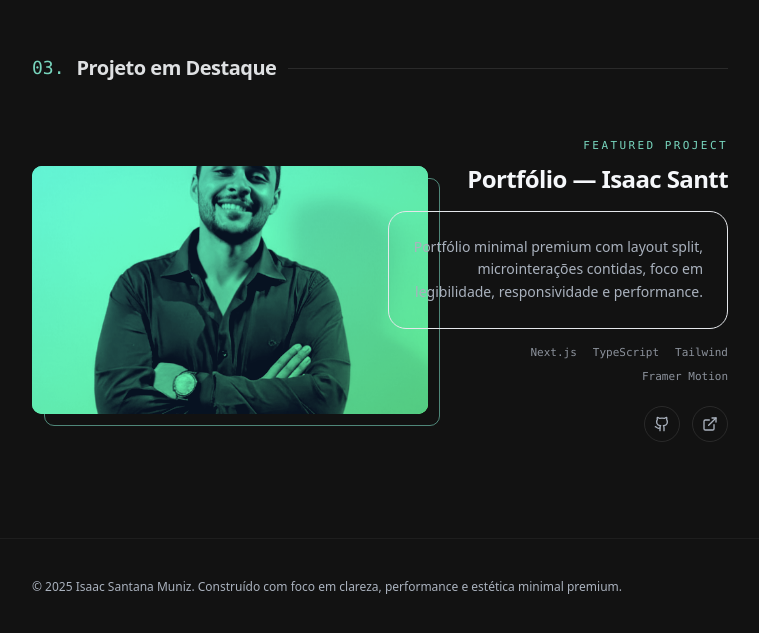
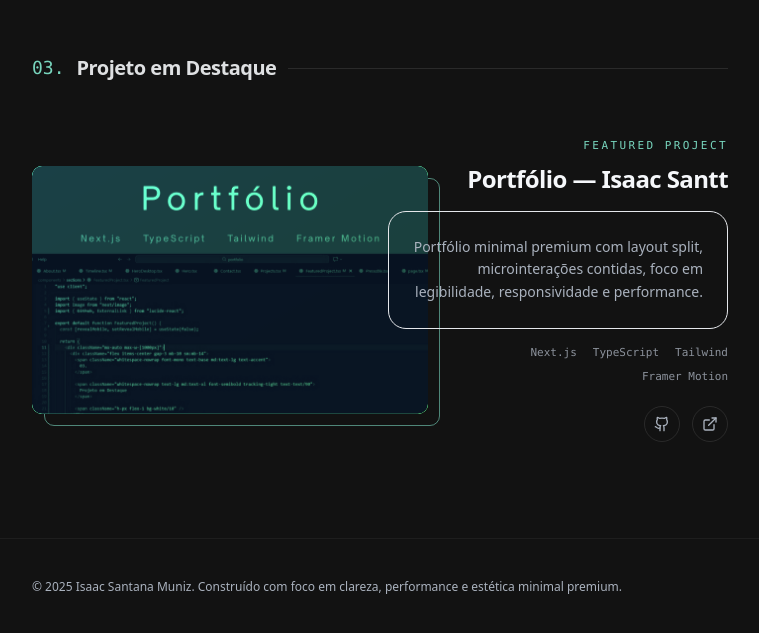
Before and after one commit to okisantt/portfolio, a Next.js app: page / in a window 1280 px wide. Shown: the part 1691-2324 px from the top of the page, without its empty margins (520-1279 px from the left). Built offline with nearby package versions, Linux system fonts and the light colour scheme.

Commit message:
redesing

```diff
--- a/components/sections/FeaturedProject.tsx
+++ b/components/sections/FeaturedProject.tsx
@@ -34,7 +34,7 @@ export default function FeaturedProject() {
               <div className="absolute inset-0 bg-gradient-to-br from-[#64ffda] to-[#64ff8d]" />
 
               <Image
-                src="/projects/editsantt.png"
+                src="/projects/image-port.png"
                 alt="Preview do projeto"
                 fill
                 priority
@@ -132,7 +132,7 @@ export default function FeaturedProject() {
             <div className="absolute inset-0 bg-gradient-to-br from-[#64ffda] to-[#64ff8d]" />
 
             <Image
-              src="/projects/editsantt.png"
+              src="/projects/image-port.png"
               alt="Preview do projeto"
               fill
               sizes="92vw"
```
Also changed, not shown: public/projects/image-port.png (added).
